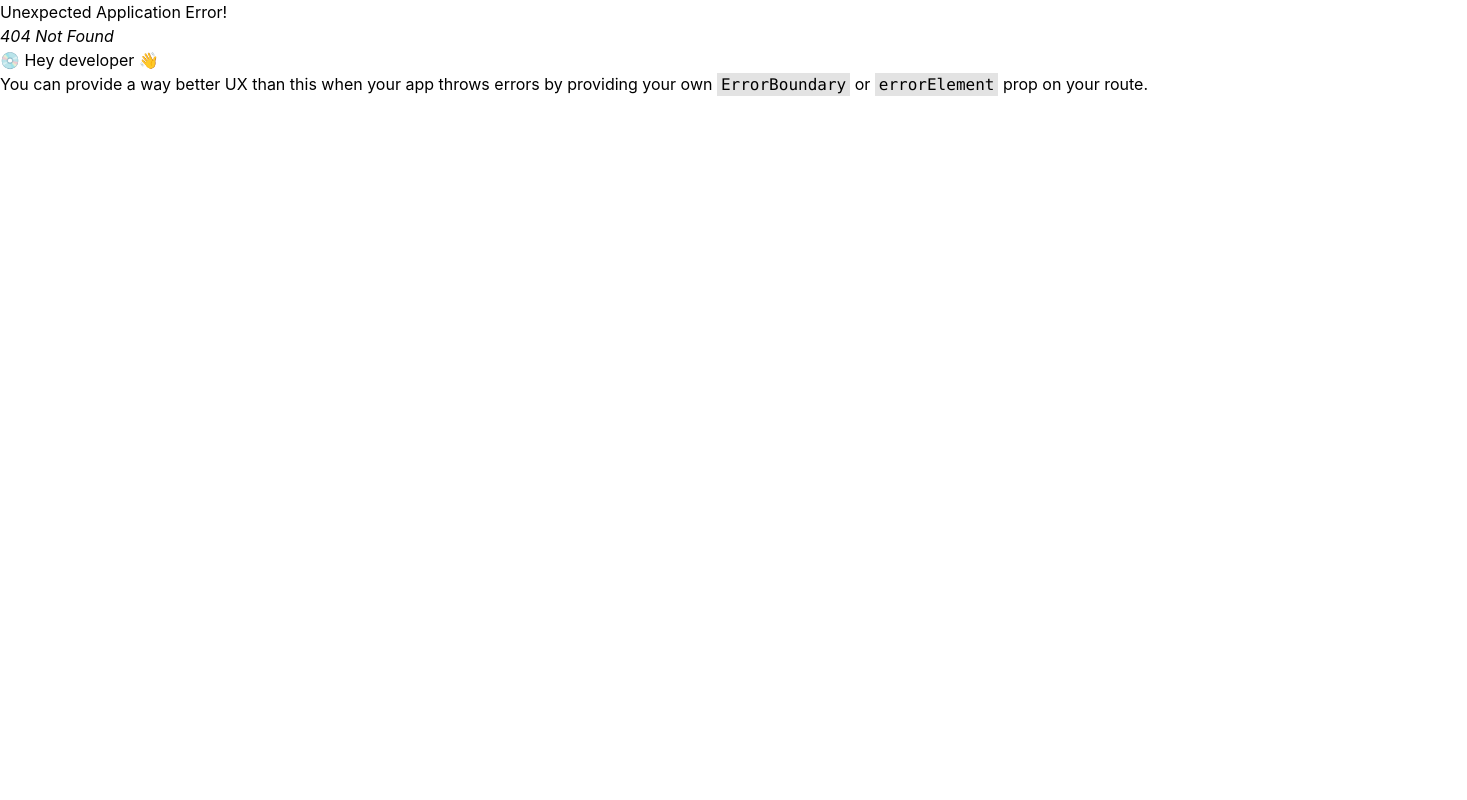
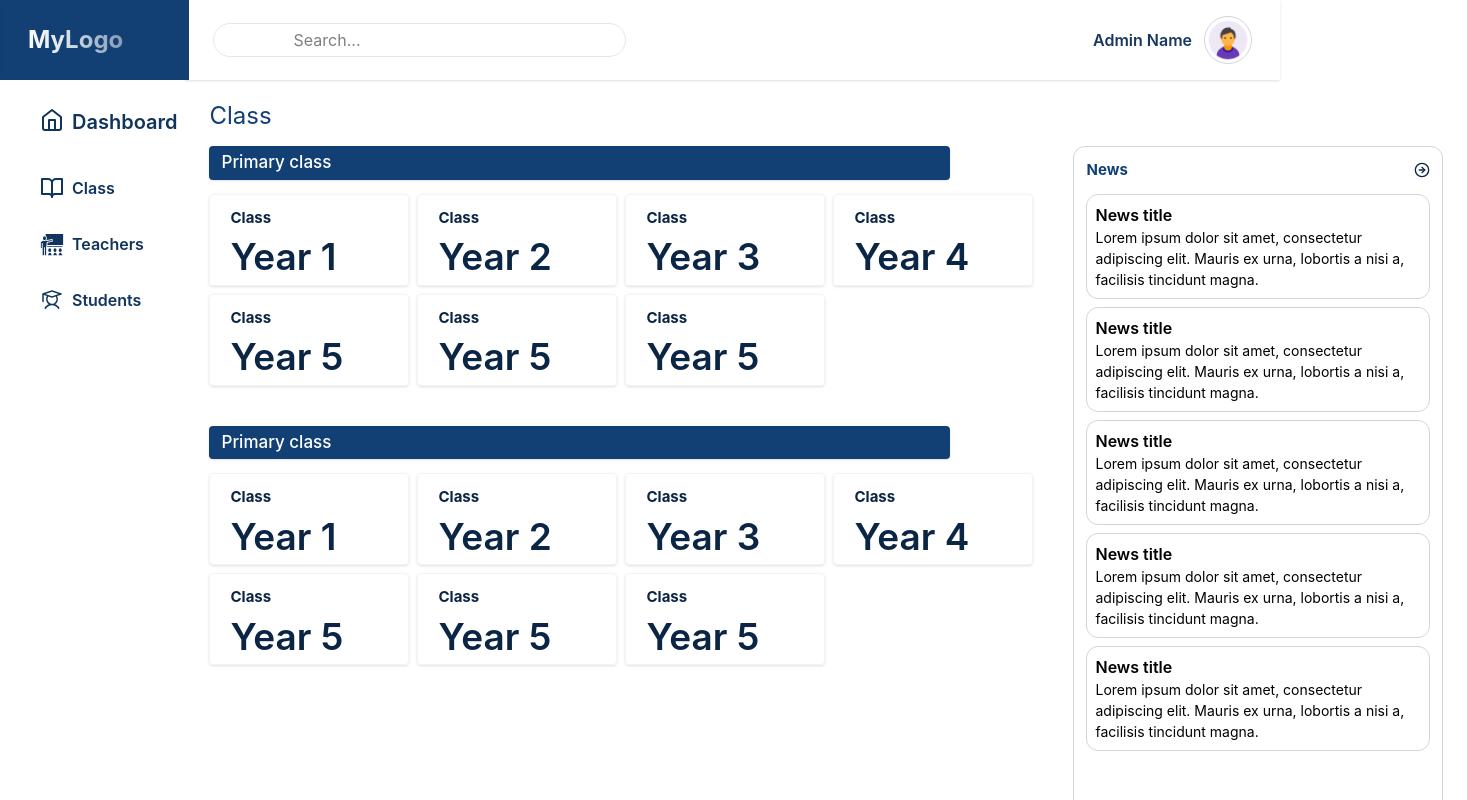
Before and after one commit to milonahmedshuvo/pece-project, a React (Vite) app: page /category/Class in a window 1280 px wide. Before the commit this address had no page. Shown: the top 800 px of the page, 1467 px wide, since content can reach past the window. Built offline with nearby package versions, Linux system fonts and the light colour scheme; a web font is replaced by a local one.

Commit message:
admin dashboard

```diff
--- a/src/components/content/Content.tsx
+++ b/src/components/content/Content.tsx
@@ -6,7 +6,7 @@ import Carousel from "../carousel/Carousel";
 const Content = () => {
   return (
 
-    <div className="flex flex-col md:flex-row lg:flex-col xl:flex-row justify-between gap-4 ">
+    <div className="flex flex-col md:flex-row lg:flex-col xl:flex-row justify-between gap-4 xl:gap-10 ">
 
 
 
@@ -69,7 +69,7 @@ const Content = () => {
 
       {/* news card  */}
 
-      <div className="border border-gray-300 rounded-xl w-full md:w-[400px] lg:w-full xl:w-[400px] p-3 space-y-2 pb-16 ">
+      <div className="border border-gray-300 rounded-xl w-full md:w-[400px] lg:w-full xl:w-[370px] p-3 space-y-2 pb-16 ">
         <div className="flex justify-between items-center mb-3">
           <p className="font-bold text-[15px] text-[#134074]">News</p>
           <FiArrowRightCircle className="text-[#0B2545] "></FiArrowRightCircle>
--- /dev/null
+++ b/src/components/dashboard/dinamicPage/Categoris.tsx
@@ -0,0 +1,107 @@
+import { FiArrowRightCircle } from "react-icons/fi";
+import ClassCard from "../reuseable/ClassCard";
+
+const Categoris = () => {
+  return (
+    <div className="mt-[-12px]">
+      <h2 className="text-2xl font-normal text-[#134074] mb-3.5 ">Class</h2>
+
+      <div className="flex flex-col  lg:flex-col xl:flex-row justify-between gap-4 xl:gap-10  ">
+        <div className="w-full  md:w-full xl:w-3/5">
+          <div className="w-full bg-[#134074] rounded pl-3 py-1  shadow mb-3.5">
+            <span className="text-[17px] font-medium text-white  ">
+              Primary class
+            </span>
+          </div>
+
+          {/* flex flex-col lg:flex-row gap-3 lg:gap-4 */}
+          <div className="grid grid-cols-2 lg:grid-cols-3  xl:grid-cols-[200px_200px_200px_200px] gap-2 ">
+            <ClassCard sub="Year 1" title="Class"></ClassCard>
+            <ClassCard sub="Year 2" title="Class"></ClassCard>
+            <ClassCard sub="Year 3" title="Class"></ClassCard>
+            <ClassCard sub="Year 4" title="Class"></ClassCard>
+            <ClassCard sub="Year 5" title="Class"></ClassCard>
+            <ClassCard sub="Year 5" title="Class"></ClassCard>
+            <ClassCard sub="Year 5" title="Class"></ClassCard>
+          </div>
+
+          <div className="w-full bg-[#134074] rounded pl-3 py-1  shadow mb-3.5 mt-10">
+            <span className="text-[17px] font-medium text-white  ">
+              Primary class
+            </span>
+          </div>
+
+          <div className="grid grid-cols-2 lg:grid-cols-3  xl:grid-cols-[200px_200px_200px_200px] gap-2 ">
+            <ClassCard sub="Year 1" title="Class"></ClassCard>
+            <ClassCard sub="Year 2" title="Class"></ClassCard>
+            <ClassCard sub="Year 3" title="Class"></ClassCard>
+            <ClassCard sub="Year 4" title="Class"></ClassCard>
+            <ClassCard sub="Year 5" title="Class"></ClassCard>
+            <ClassCard sub="Year 5" title="Class"></ClassCard>
+            <ClassCard sub="Year 5" title="Class"></ClassCard>
+          </div>
+        </div>
+
+        {/* news card  */}
+        <div className="border border-gray-300 rounded-xl w-full  md:w-full xl:w-[370px] p-3 space-y-2 pb-16 ">
+          <div className="flex justify-between items-center mb-3">
+            <p className="font-bold text-[15px] text-[#134074]">News</p>
+            <FiArrowRightCircle className="text-[#0B2545] "></FiArrowRightCircle>
+          </div>
+
+          <div className="border border-gray-300 p-2 rounded-xl">
+            <h3 className="text-[#000000] font-semibold text-[16px]">
+              News title
+            </h3>
+            <p className="text-[14px]">
+              Lorem ipsum dolor sit amet, consectetur adipiscing elit. Mauris ex
+              urna, lobortis a nisi a, facilisis tincidunt magna.
+            </p>
+          </div>
+
+          <div className="border border-gray-300 p-2 rounded-xl">
+            <h3 className="text-[#000000] font-semibold text-[16px]">
+              News title
+            </h3>
+            <p className="text-[14px]">
+              Lorem ipsum dolor sit amet, consectetur adipiscing elit. Mauris ex
+              urna, lobortis a nisi a, facilisis tincidunt magna.
+            </p>
+          </div>
+
+          <div className="border border-gray-300 p-2 rounded-xl">
+            <h3 className="text-[#000000] font-semibold text-[16px]">
+              News title
+            </h3>
+            <p className="text-[14px]">
+              Lorem ipsum dolor sit amet, consectetur adipiscing elit. Mauris ex
+              urna, lobortis a nisi a, facilisis tincidunt magna.
+            </p>
+          </div>
+
+          <div className="border border-gray-300 p-2 rounded-xl">
+            <h3 className="text-[#000000] font-semibold text-[16px]">
+              News title
+            </h3>
+            <p className="text-[14px]">
+              Lorem ipsum dolor sit amet, consectetur adipiscing elit. Mauris ex
+              urna, lobortis a nisi a, facilisis tincidunt magna.
+            </p>
+          </div>
+
+          <div className="border border-gray-300 p-2 rounded-xl">
+            <h3 className="text-[#000000] font-semibold text-[16px]">
+              News title
+            </h3>
+            <p className="text-[14px]">
+              Lorem ipsum dolor sit amet, consectetur adipiscing elit. Mauris ex
+              urna, lobortis a nisi a, facilisis tincidunt magna.
+            </p>
+          </div>
+        </div>
+      </div>
+    </div>
+  );
+};
+
+export default Categoris;
--- /dev/null
+++ b/src/components/dashboard/reuseable/ClassCard.tsx
@@ -0,0 +1,24 @@
+
+
+interface CardProps {
+  title: string;
+  sub: string;
+}
+
+
+
+
+// :React.FC<CardProps>
+const ClassCard = ({ title, sub }: CardProps) => {
+  return (
+    <div className="w-full xl:w-[200px] rounded shadow-xs md:shadow px-5 pt-3 border border-gray-100">
+      <p className="font-bold text-[15px] text-[#0B2545]">{title}</p>
+
+      <p className=" text-[30px] md:text-[37px] text-[#0B2545] font-semibold">
+        {sub}
+      </p>
+    </div>
+  );
+};
+
+export default ClassCard;
--- a/src/layout/Navbar/Navbar.tsx
+++ b/src/layout/Navbar/Navbar.tsx
@@ -1,27 +1,19 @@
-
 import { useState } from "react";
-import profile from '../../image/profile.png'
+import profile from "../../image/profile.png";
 
 const Navbar = () => {
   const [search, setSearch] = useState("");
 
   return (
-    <nav className=" shadow-md pr-7 flex items-center justify-between ">
-
-
+    <nav className=" shadow-sm pr-7 flex items-center justify-between ">
       {/* Left side: Logo & Search */}
       <div className="flex items-center space-x-4 lg:w-1/2  ">
-
-
         {/* Logo */}
         <div className="relative w-72 bg-[#134074] py-6 overflow-hidden h-full">
-  <div className="text-2xl font-bold ml-7 text-white">MyLogo</div>
+          <div className="text-2xl font-bold ml-7 text-white">MyLogo</div>
 
-  <div className="absolute top-0 right-0 w-1/2 h-full bg-[#134074] blur-2xl"></div>
-</div>
-
-
-
+          <div className="absolute top-0 right-0 w-1/2 h-full bg-[#134074] blur-2xl"></div>
+        </div>
 
         {/* Search Bar */}
         <input
@@ -29,13 +21,15 @@ const Navbar = () => {
           placeholder="Search..."
           value={search}
           onChange={(e) => setSearch(e.target.value)}
-          className="border border-gray-200 px-20 py-1 rounded-full w-64 md:w-[546px] ml-2 focus:outline-none focus:ring-2 focus:ring-blue-500 "
+          className="border border-gray-200 px-20 py-1 rounded-full w-48 md:w-64 lg:w-[546px] ml-2 focus:outline-none focus:ring-2 focus:ring-blue-500 "
         />
       </div>
 
       {/* Right side: Profile */}
       <div className="flex items-center space-x-3">
-        <span className="font-semibold text-[#163760]">Admin Name</span>
+        <span className="font-semibold text-[#163760] hidden md:block">
+          Admin Name
+        </span>
         <img
           src={profile} // Change this to the actual profile image path
           alt="Profile"
--- a/src/layout/layout.tsx
+++ b/src/layout/layout.tsx
@@ -2,34 +2,57 @@ import { useState, useEffect } from "react";
 import { FiHome, FiMenu, FiBookOpen } from "react-icons/fi";
 import { GiTeacher } from "react-icons/gi";
 import { PiStudent } from "react-icons/pi";
-import { TbBrandFeedly } from "react-icons/tb";
-import { SlCalender } from "react-icons/sl";
-import { LuNewspaper } from "react-icons/lu";
-import { IoMdNotifications } from "react-icons/io";
-import { Outlet } from "react-router";
+
+// import { TbBrandFeedly } from "react-icons/tb";
+// import { SlCalender } from "react-icons/sl";
+// import { LuNewspaper } from "react-icons/lu";
+// import { IoMdNotifications } from "react-icons/io";
+
+import { Link, Outlet, useParams } from "react-router";
 import Navbar from "./Navbar/Navbar";
 
 export default function Dashboard() {
+  const { name } = useParams();
+  console.log({ name });
   const [isOpen, setIsOpen] = useState(false);
   const [isLargeScreen, setIsLargeScreen] = useState(false);
+  const [selectedCategory, setSelectedCategory] = useState<string | null>(null);
+  const [activeChild, setActiveChild] = useState<string | null>(null);
+
+  const categories = [
+    {
+      name: "Class",
+      icon: <FiBookOpen className="w-[24px] h-[24px] text-[#11345D]" />,
+      children: ["Attendance", "Timetable", "Homework"],
+    },
+    {
+      name: "Teachers",
+      icon: <GiTeacher className="w-[24px] h-[24px] text-[#11345D]" />,
+      children: ["Primary", "Secondary", "College"],
+    },
+    {
+      name: "Students",
+      icon: <PiStudent className="w-[24px] h-[24px] text-[#11345D]" />,
+      children: ["Grade 1", "Grade 2"],
+    },
+  ];
 
   // Handle window resize to check screen size
   useEffect(() => {
     const handleResize = () => {
-      setIsLargeScreen(window.innerWidth >= 768); // md breakpoint
+      setIsLargeScreen(window.innerWidth >= 768);
     };
 
-    handleResize(); // Check on initial load
+    handleResize();
     window.addEventListener("resize", handleResize);
     return () => window.removeEventListener("resize", handleResize);
   }, []);
 
   return (
+    <div>
+      <Navbar />
 
-    <div>
-       <Navbar></Navbar>
-
-    <div className="flex h-screen ">
+      <div className="flex h-screen">
         {/* Sidebar */}
         <div
           className={`bg-[#FFFFFF] text-[#11345D] w-72 py-5 pl-8 space-y-6 fixed h-full transition-transform duration-300 z-10 ${
@@ -42,40 +65,61 @@ export default function Dashboard() {
           </div>
 
           <nav>
-          <ul className="space-y-4 ">
-            <li className="flex items-center gap-2 p-2 font-semibold rounded">
-              <FiBookOpen className="w-[24px] h-[24px] text-[#11345D]" /> Class
+            <ul className="space-y-4">
+              {categories.map((category) => (
+                <li key={category.name}>
+                  <Link to={`/category/${category.name}`}>
+                    <button
+                      className="flex items-center gap-2 p-2 font-semibold rounded w-full text-left"
+                      onClick={() =>
+                        setSelectedCategory(
+                          selectedCategory === category.name
+                            ? null
+                            : category.name
+                        )
+                      }
+                    >
+                      {category.icon}
+                      {category.name}
+                    </button>
+                  </Link>
+
+                  {/* Child categories */}
+                  {/* Child categories */}
+                  {selectedCategory === category.name && (
+                    <ul className="ml-6 mt-2 relative border-l-3 border-[#11345D] transition-all duration-300 ease-in-out ">
+                      {category.children.map((child, index) => (
+                        <li
+                          key={index}
+                          className={`pl-6 py-2 flex items-center gap-2 mt-3 cursor-pointer relative  ${
+                            activeChild === child
+                              ? "text-[#11345D] font-bold shadow ml-3 rounded-md pl-3"
+                              : "text-[#11345D] font-semibold"
+                          }`}
+                          onClick={() => setActiveChild(child)}
+                        >
+                          {/* Dot for progress bar */}
+                          <span
+                            className={` ${
+                              activeChild === child
+                                ? "bg-[#11345D] w-1 h-4 left-4 rounded-2xl "
+                                : "bg-[#163760] w-3 h-3 rounded-full absolute -left-2"
+                            }`}
+                          ></span>
+
+                          {child}
                         </li>
-            <li className="flex items-center gap-2 p-2 font-semibold rounded">
-              <GiTeacher className="w-[24px] h-[24px] text-[#11345D]" /> Teachers
+                      ))}
+                    </ul>
+                  )}
                 </li>
-            <li className="flex items-center gap-2 p-2 font-semibold rounded">
-              <PiStudent className="w-[24px] h-[24px] text-[#11345D]" />
-              Students
-            </li>
-            <li className="flex items-center gap-2 p-2 font-semibold rounded">
-              <TbBrandFeedly className="w-[24px] h-[24px] text-[#11345D]" />
-              Fees
-            </li>
-            <li className="flex items-center gap-2 p-2 font-semibold rounded">
-              <SlCalender className="w-[24px] h-[24px] text-[#11345D]" />
-              Calendar
-            </li>
-            <li className="flex items-center gap-2 p-2 font-semibold rounded">
-              <LuNewspaper className="w-[24px] h-[24px] text-[#11345D]" />
-              News
-            </li>
-            <li className="flex items-center gap-2 p-2 font-semibold rounded">
-              <IoMdNotifications className="w-[24px] h-[24px] text-[#11345D]" />
-              Notification
-            </li>
+              ))}
             </ul>
           </nav>
         </div>
 
         {/* Main Content */}
         <div className="flex-1 flex flex-col transition-all">
-
           {/* Navbar */}
           <div className="p-4 flex items-center justify-between">
             {!isLargeScreen && (
@@ -84,9 +128,13 @@ export default function Dashboard() {
               </button>
             )}
 
-          <h2 className="text-[#134074] font-medium text-[24px] lg:text-[30px] pl-2 ">Dashboard</h2>
+            { !name && (
+              <>
+                <h2 className="text-[#134074] font-medium text-[24px] lg:text-[30px] pl-2 ">
+                  Dashboard
+                </h2>
 
-          <div className="flex flex-col ">
+                <div className="flex flex-col">
                   <span className="text-[#134074] font-bold text-[24px] lg:text-[30px] text-end leading-5">
                     9:41 AM
                   </span>
@@ -94,12 +142,21 @@ export default function Dashboard() {
                     Thu, 01/01/2024
                   </span>
                 </div>
+              </>
+            )}
           </div>
 
+
+
+
           {/* Content Area */}
-        <div className="px-3 lg:px-6">
-          {/* <p>Welcome to your dashboard! This is the main content area.</p> */}
-          <Outlet></Outlet>
+          <div className="px-3 lg:px-6 flex">
+            {/* Vertical Progress Bar */}
+
+            {/* Main content area */}
+            <div className="flex-1">
+              <Outlet />
+            </div>
           </div>
         </div>
       </div>
```
Also changed, not shown: src/routes/routes.tsx (+6 -1 lines). Lines whose indentation alone changed are shown as unchanged.
